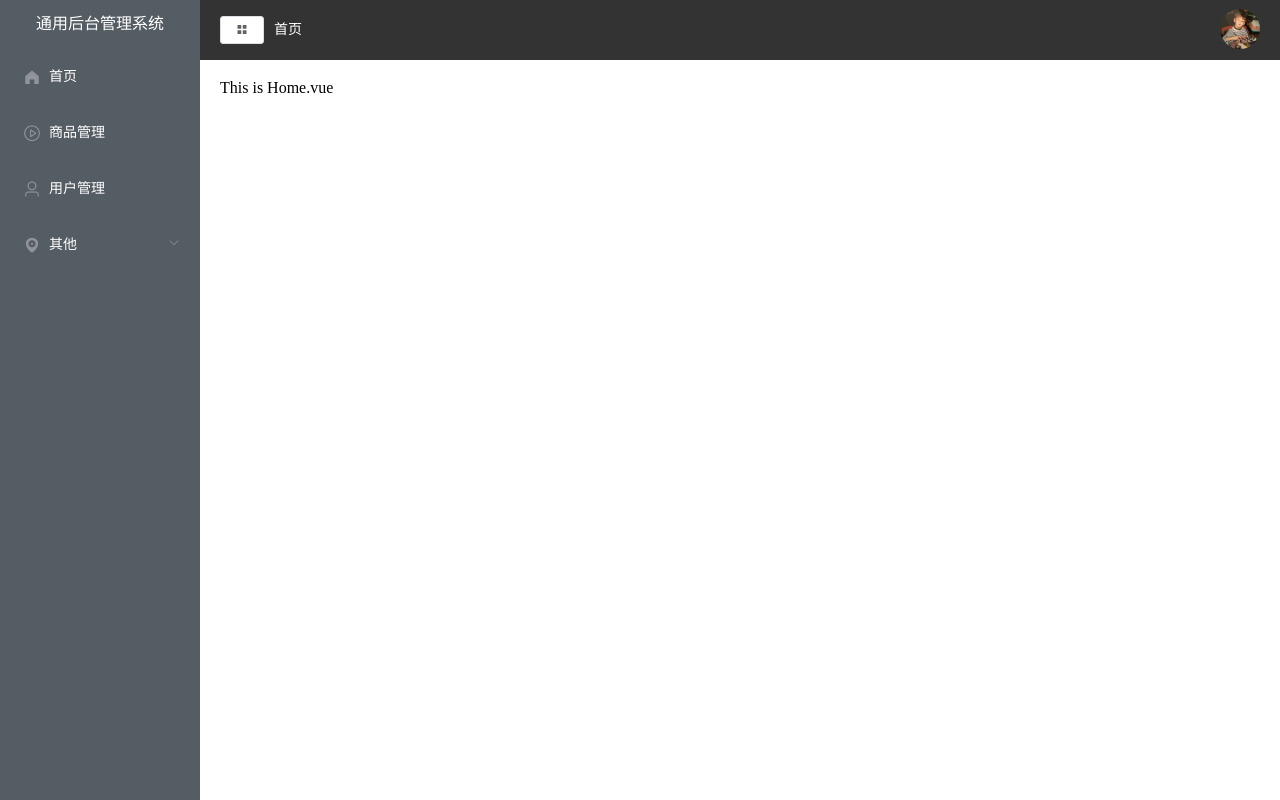
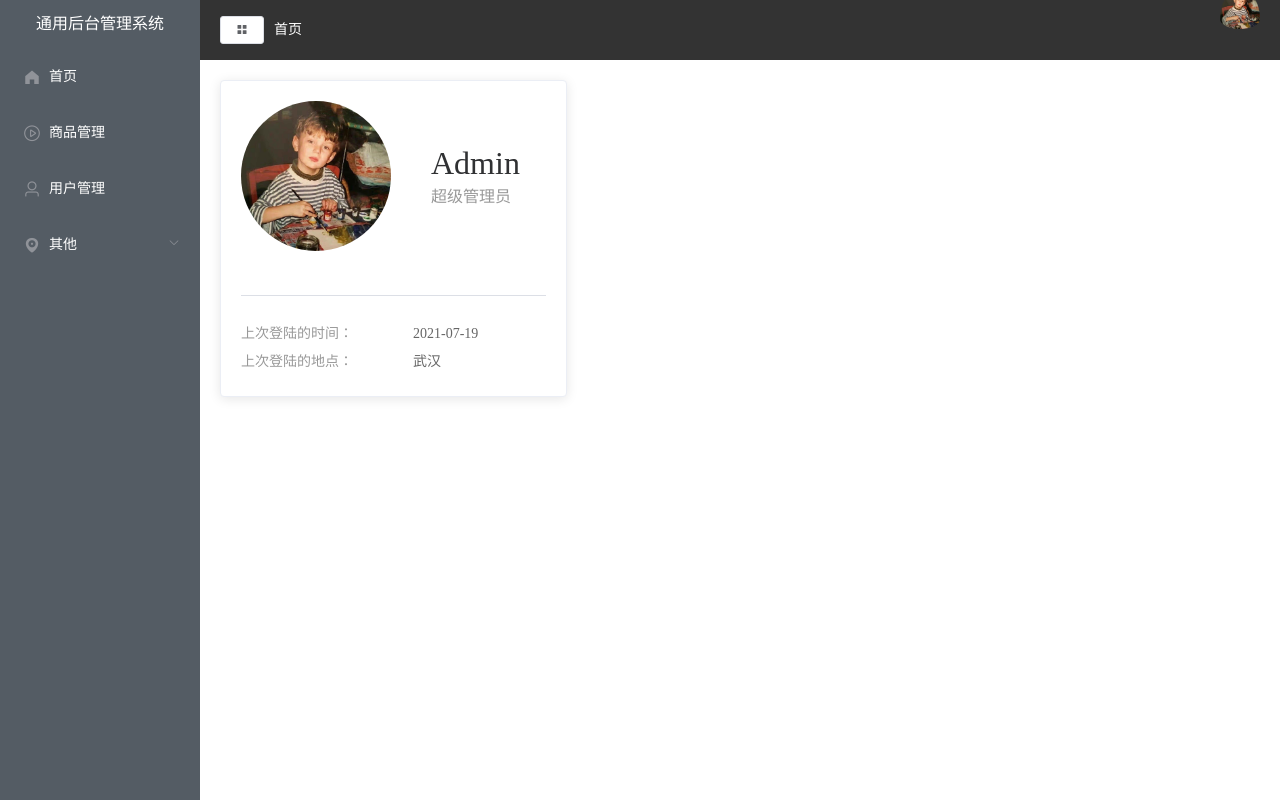
Before and after one commit to desonglll/manager, a Vue app: page /#/home in a window 1280 px wide. Built offline with nearby package versions, Linux system fonts and the light colour scheme.

Commit message:
🥰 update Home.vue

```diff
--- a/src/views/Home.vue
+++ b/src/views/Home.vue
@@ -1,5 +1,23 @@
 <template>
-  <div>This is Home.vue</div>
+  <el-row>
+    <el-col :span="8">
+      <el-card class="box-card">
+        <div class="user">
+          <img src="../assets/images/admin-logo.jpeg" alt="" />
+          <div class="userinfo">
+            <p class="name">Admin</p>
+            <p class="access">超级管理员</p>
+          </div>
+        </div>
+        <el-divider></el-divider>
+        <div class="login-info">
+          <p>上次登陆的时间：<span>2021-07-19</span></p>
+          <p>上次登陆的地点：<span>武汉</span></p>
+        </div>
+      </el-card>
+    </el-col>
+    <el-col :span="16"><div class="grid-content bg-purple-light"></div></el-col>
+  </el-row>
 </template>
 
 <script>
@@ -10,4 +28,37 @@ export default {
 };
 </script>
 
-<style lang="scss"></style>
+<style lang="less">
+.user {
+  padding-bottom: 20px;
+  margin-bottom: 20px;
+  display: flex;
+  align-items: center;
+  img {
+    margin-right: 40px;
+    width: 150px;
+    height: 150px;
+    border-radius: 50%;
+  }
+  .userinfo {
+    .name {
+      font-size: 32px;
+      margin-bottom: 10px;
+    }
+    .access {
+      color: #999999;
+    }
+  }
+}
+.login-info {
+  p {
+    line-height: 28px;
+    font-size: 14px;
+    color: #999999;
+    span {
+      color: #666666;
+      margin-left: 60px;
+    }
+  }
+}
+</style>
```
